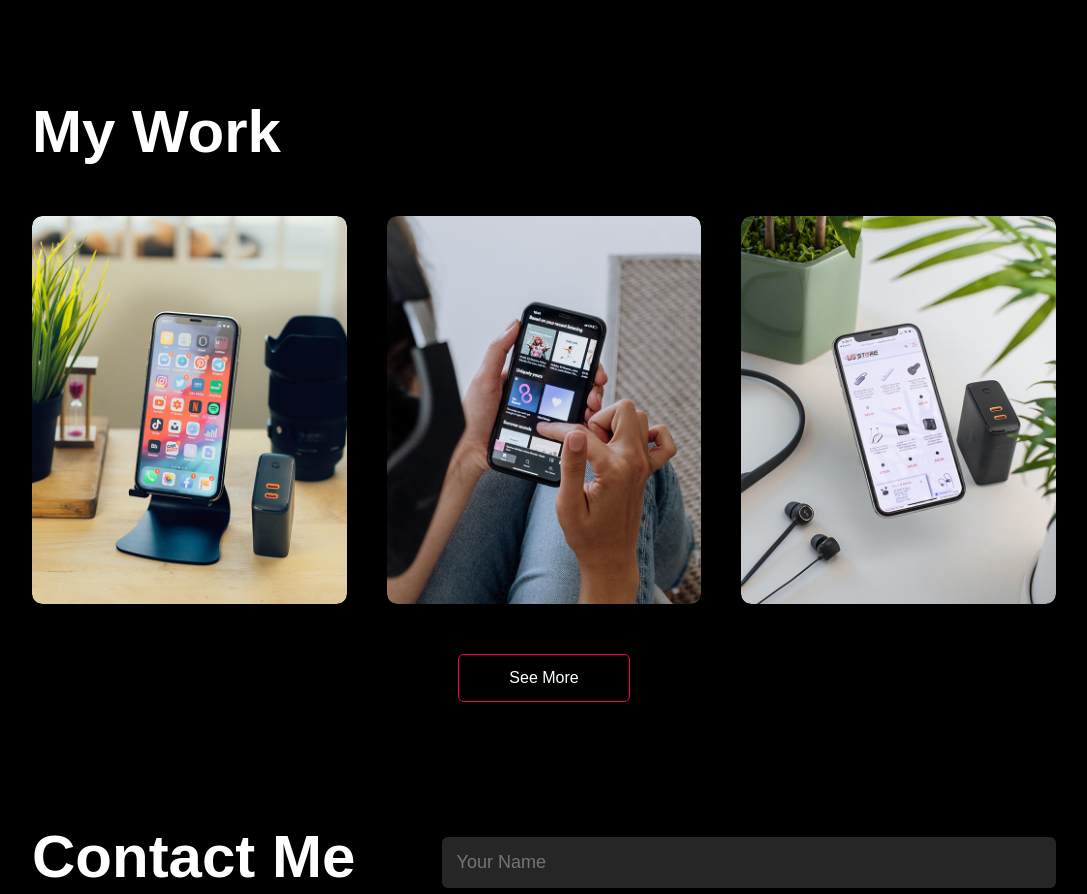
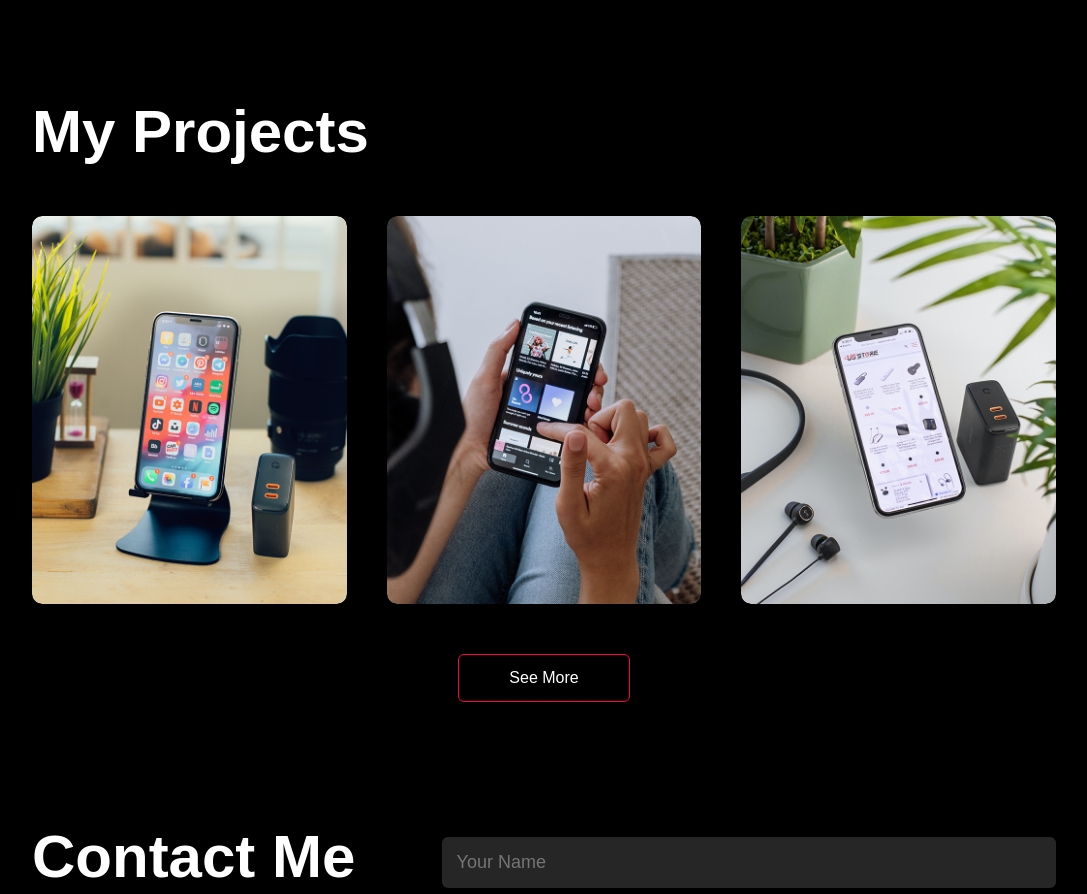
Before and after one commit to HanaAcademy/HanaAcademy.github.io, a plain HTML site: page index.html in a window 1280 px wide. Shown: the part 1896-2790 px from the top of the page, without its empty margins (96-1183 px from the left). Drawn offline with Linux system fonts and the light colour scheme.

Commit message:
Update index.html

```diff
--- a/index.html
+++ b/index.html
@@ -109,7 +109,7 @@
     <!--Portfolio-->
     <div id="portfolio">
         <div class="container">
-            <h1 class="sub-title">My Work</h1>
+            <h1 class="sub-title">My Projects</h1>
             <div class="work-list">
                 <div class="work">
                     <img src="assets/images/work-1.png" alt="First Work">
```
